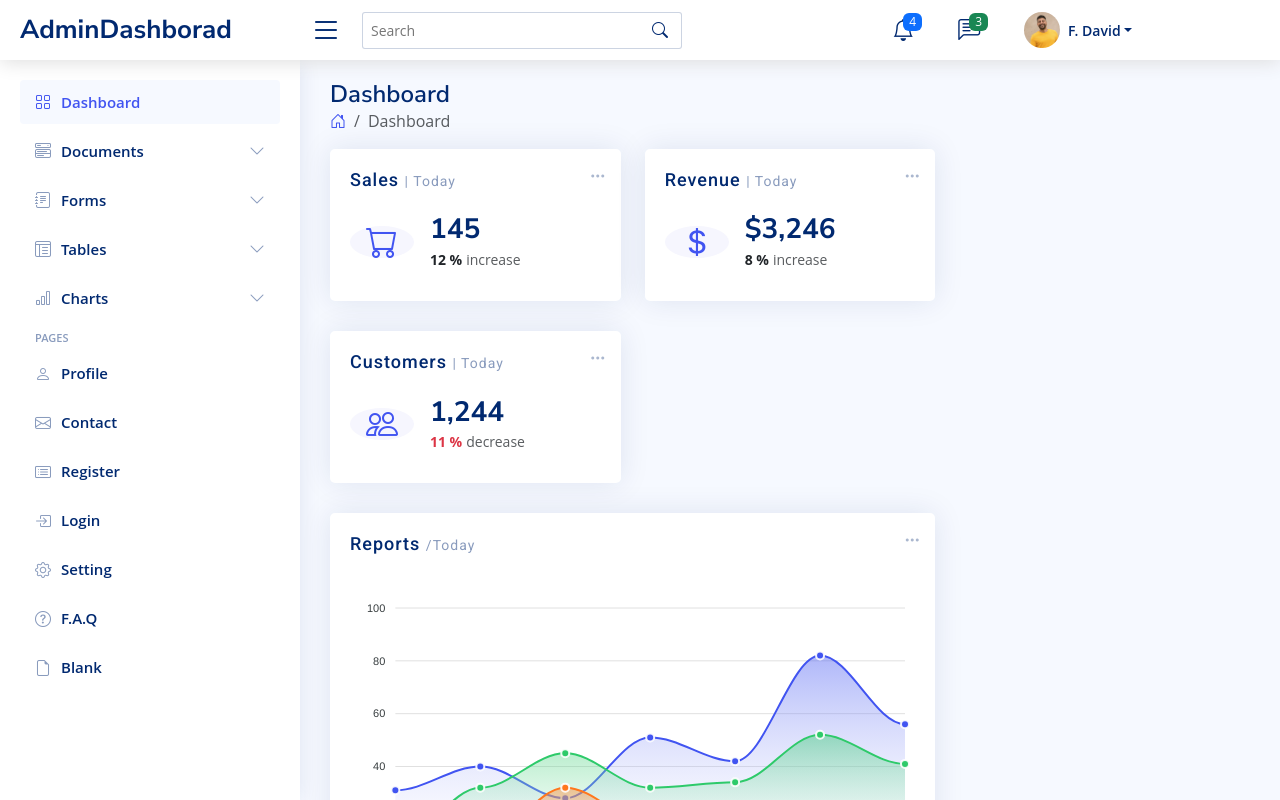
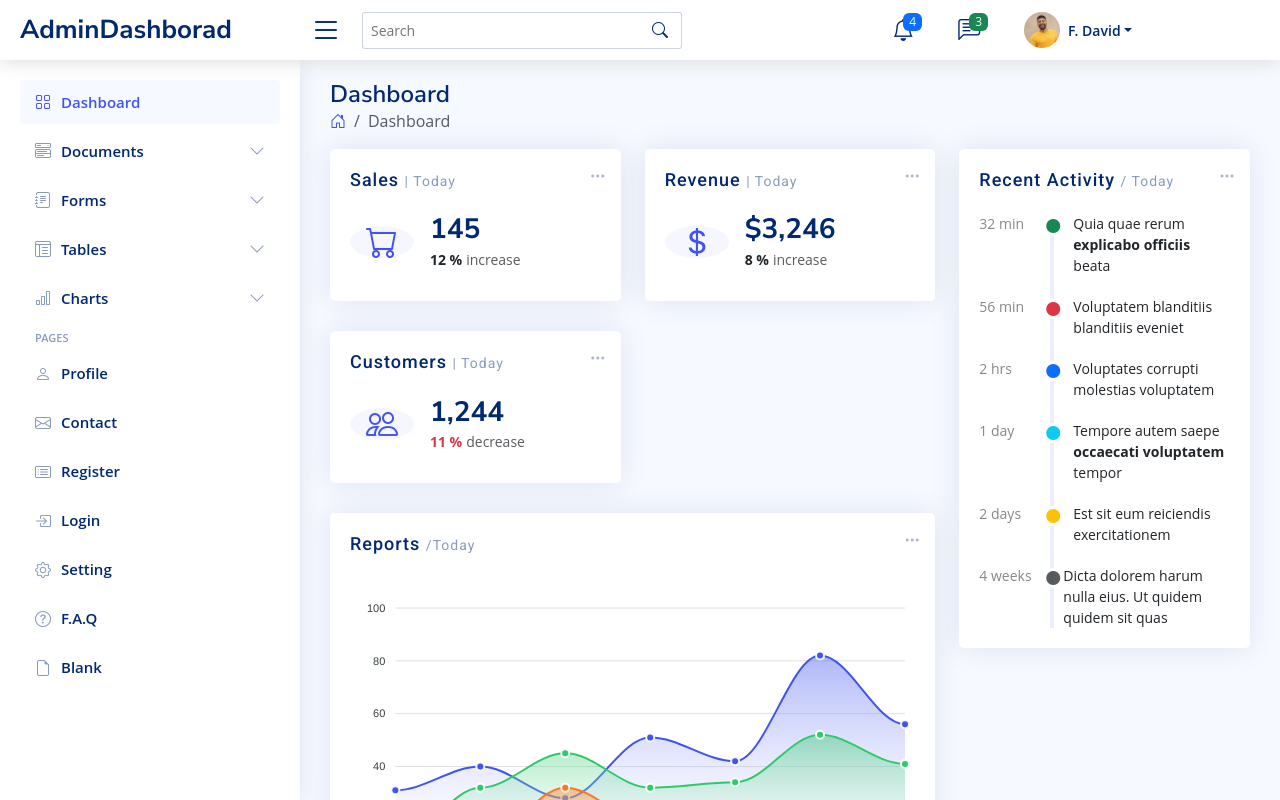
Before and after one commit to santoshkbrj/Admin_Panel, a React (Create React App) app: page / in a window 1280 px wide. Shown: the top 800 px of the page. Built offline with nearby package versions, Linux system fonts and the light colour scheme; data requests are answered from the project's data file.

Commit message:
Created in recent activity

```diff
--- a/src/components/Dashboard.jsx
+++ b/src/components/Dashboard.jsx
@@ -4,6 +4,7 @@ import './dashboard.css'
 import Reports from './Reports';
 import RecentSales from './RecentSales';
 import TopSelling from './TopSelling';
+import RecentActivity from './RecentActivity';
 
 function Dashboard() {
     const [cards, setCards] = useState([])
@@ -41,7 +42,7 @@ function Dashboard() {
                     </div>
                 </div>
                 <div className="col-lg-4">
-
+                    <RecentActivity />
                 </div>
             </div>
         </section>
--- /dev/null
+++ b/src/components/RecentActivity.css
@@ -0,0 +1,44 @@
+.dashboard .activity {
+    font-size: 14px;
+}
+
+.dashboard .activity .activity-item .activity-label {
+    color: #888;
+    position: relative;
+    flex-shrink: 0;
+    flex-grow: 0;
+    min-width: 64px;
+}
+
+.dashboard .activity .activity-item .activity-label:before {
+    content: "";
+    position: absolute;
+    right: -11px;
+    width: 4px;
+    top: 0;
+    bottom: 0;
+    background-color: #eceefe;
+}
+
+.dashboard .activity .activity-item .activity-badge {
+    margin-top: 3px;
+    z-index: 1;
+    line-height: 0;
+    border-radius: 50%;
+    flex-shrink: 0;
+    border: 3px solid #fff;
+    flex-grow: 0;
+}
+
+.dashboard .activity .activity-item .activity-content {
+    padding-left: 10px;
+    padding-bottom: 20px;
+}
+
+.dashboard .activity .activity-item:first-child .activity-label::before {
+    top: 5px;
+}
+
+.dashboard .activity .activity-item:last-child .activity-content {
+    padding: 0;
+}
--- /dev/null
+++ b/src/components/RecentActivity.jsx
@@ -0,0 +1,48 @@
+import React, { useState, useEffect } from 'react'
+import CardFilter from './CardFilter';
+import RecentActivityItem from './RecentActivityItem';
+import './RecentActivity.css'
+
+function RecentActivity() {
+    const [filter, setFilter] = useState('Today');
+    const [items, setItems] = useState([]);
+
+    const hanldeFilterChange = () => {
+        setFilter(filter);
+    }
+
+    const fetchData = () => {
+        fetch('http://localhost:4000/recentactiviy')
+            .then(res => res.json())
+            .then(data => {
+                setItems(data)
+            })
+            .catch((e) => console.log(e.message))
+    }
+
+    useEffect(() => {
+        fetchData();
+    }, [])
+    return (
+        <div className="card top-selling overflow-auto">
+            <CardFilter filterChange={hanldeFilterChange} />
+            <div className="card-body">
+                <h5 className="card-title">
+                    Recent Activity <span>/ {filter}</span>
+                </h5>
+                <div className="activity">
+                    {
+                        items &&
+                        items.length > 0 &&
+                        items.map(item => (
+                            <RecentActivityItem key={item._id} item={item} />
+                        ))
+                    }
+
+                </div>
+            </div>
+        </div>
+    )
+}
+
+export default RecentActivity
--- /dev/null
+++ b/src/components/RecentActivityItem.jsx
@@ -0,0 +1,21 @@
+import React from 'react'
+
+function RecentActivityItem({ item }) {
+    return (
+        <div className="activity-item d-flex">
+            <div className="activity-label">{item.time}</div>
+            <i className={`bi bi-circle-fill activity-badge ${item.color} align-self-start`}></i>
+            {item.highlight === '' ? (
+                <div className='activity-content'>{item.content}</div>
+            ) : (
+                <div className="activity-content">
+                    {item.content.substring(0, item.content.indexOf(item.highlight))}
+                    <a href="#" className='fw-bold text-dark'>{item.highlight}</a>
+                    {item.content.slice(item.content.indexOf(item.highlight) + item.highlight.length, -1)}
+                </div>
+            )}
+        </div>
+    )
+}
+
+export default RecentActivityItem
```
